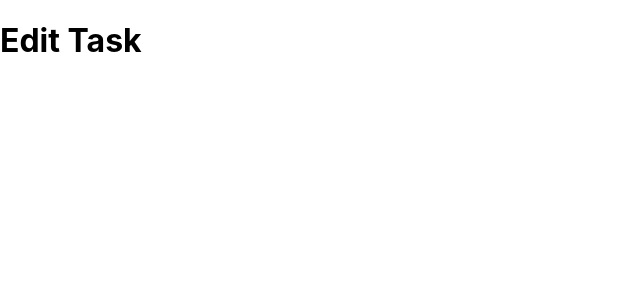
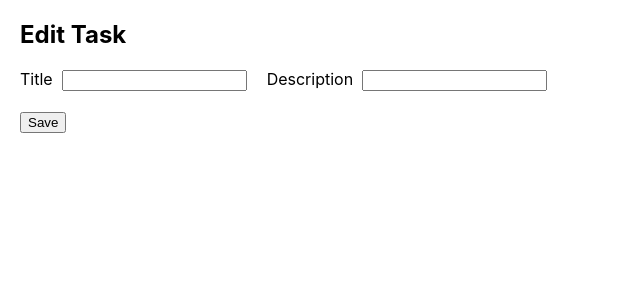
Before and after one commit to yatendradubey/todoApp, a React (Create React App) app: page /editTask/1 in a window 1280 px wide. Shown: the top 300 px of the page, without its empty margins (0-640 px from the left). Built offline with nearby package versions, Linux system fonts and the light colour scheme.

Commit message:
added context api

```diff
--- a/src/App.js
+++ b/src/App.js
@@ -1,5 +1,5 @@
-import './App.css';
-import Home from './components/Home/Home';
+import "./App.css";
+import Home from "./components/Home/Home";
 
 function App() {
   return (
--- /dev/null
+++ b/src/TaskContext.js
@@ -0,0 +1,3 @@
+import { createContext } from "react";
+
+export const TaskContext = createContext({});
--- a/src/components/Home/Home.js
+++ b/src/components/Home/Home.js
@@ -1,9 +1,15 @@
-import React from "react";
+import React, { useState } from "react";
 import sampleData from "./../../data/sampleData.json";
 import ToDoList from "../ToDoList/ToDoList";
+import { TaskContext } from "../../TaskContext";
 
 const Home = () => {
-  return <ToDoList sampleData={sampleData}></ToDoList>;
+    const [taskList, setTaskList] = useState();
+  return (
+    <TaskContext.Provider value={{ taskList, setTaskList }}>
+      <ToDoList sampleData={sampleData}></ToDoList>;
+    </TaskContext.Provider>
+  );
 };
 
 export default Home;
--- /dev/null
+++ b/src/components/ToDoList/EditTask/EditTask.css
@@ -0,0 +1,15 @@
+.editTaskContainer {
+    margin: 20px;
+}
+
+.formContainer {
+    display: flex;
+}
+
+.textFieldStyle {
+    margin-right: 20px;
+}
+
+.saveButton {
+    margin-top: 20px;
+}
--- a/src/components/ToDoList/EditTask/EditTask.js
+++ b/src/components/ToDoList/EditTask/EditTask.js
@@ -1,10 +1,23 @@
 import React from "react";
+import "./EditTask.css";
 
 const EditTask = (props) => {
-
   return (
-    <div>
-        <h1>Edit Task</h1>
+    <div className="editTaskContainer">
+      <h2>Edit Task</h2>
+      <div className="formContainer">
+        <div className="textFieldStyle">
+          <label>Title</label>&nbsp;&nbsp;
+          <input type="text"></input>
+        </div>
+        <div className="textFieldStyle">
+          <label>Description</label>&nbsp;&nbsp;
+          <input type="text"></input>
+        </div>
+      </div>
+      <div className="saveButton">
+        <button>Save</button>
+      </div>
     </div>
   );
 };
--- a/src/components/ToDoList/ToDoList.js
+++ b/src/components/ToDoList/ToDoList.js
@@ -1,12 +1,15 @@
-import React, { useState } from "react";
+import React, {useContext, useEffect, useState } from "react";
 import "./ToDoList.css";
 import AddTask from "./AddTask/AddTask";
 import { useNavigate } from "react-router-dom";
+import { TaskContext } from "../../TaskContext";
 
 const ToDoList = (props) => {
   const navigate = useNavigate();
   const [tasks, setTasks] = useState(props.sampleData);
   const [visible, setVisible] = useState(false);
+  const first = useContext(TaskContext)
+
   let count = 0;
 
   const addNewtask = (newTask) => {
@@ -19,7 +22,12 @@ const ToDoList = (props) => {
       },
     ];
     setTasks(newTasks);
+    first.setTaskList([...newTasks]);
   };
+
+  useEffect(() => {
+    console.log("===> first", first)
+  }, [tasks]);
 
   function handleClick(i) {
     navigate(`/editTask/${i}`);
```
